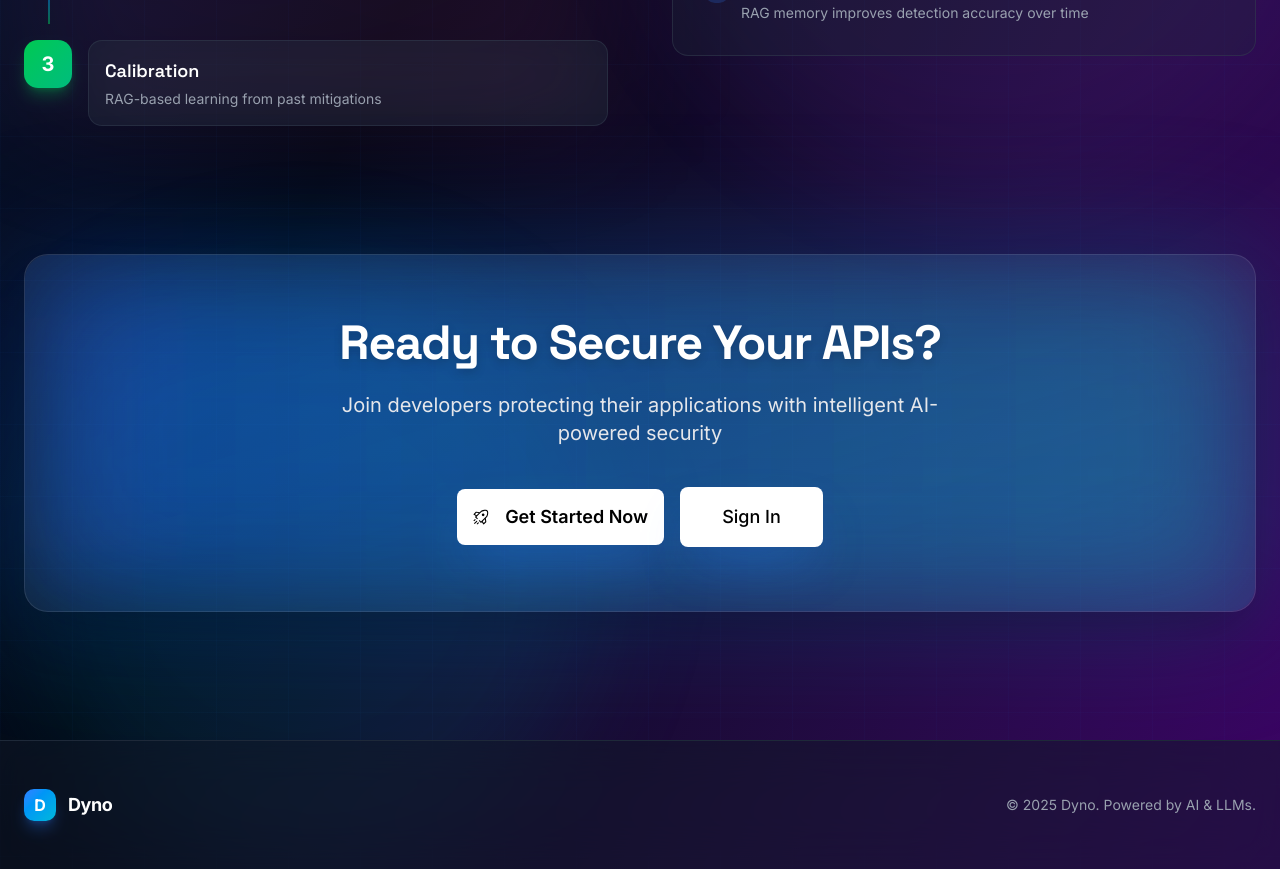
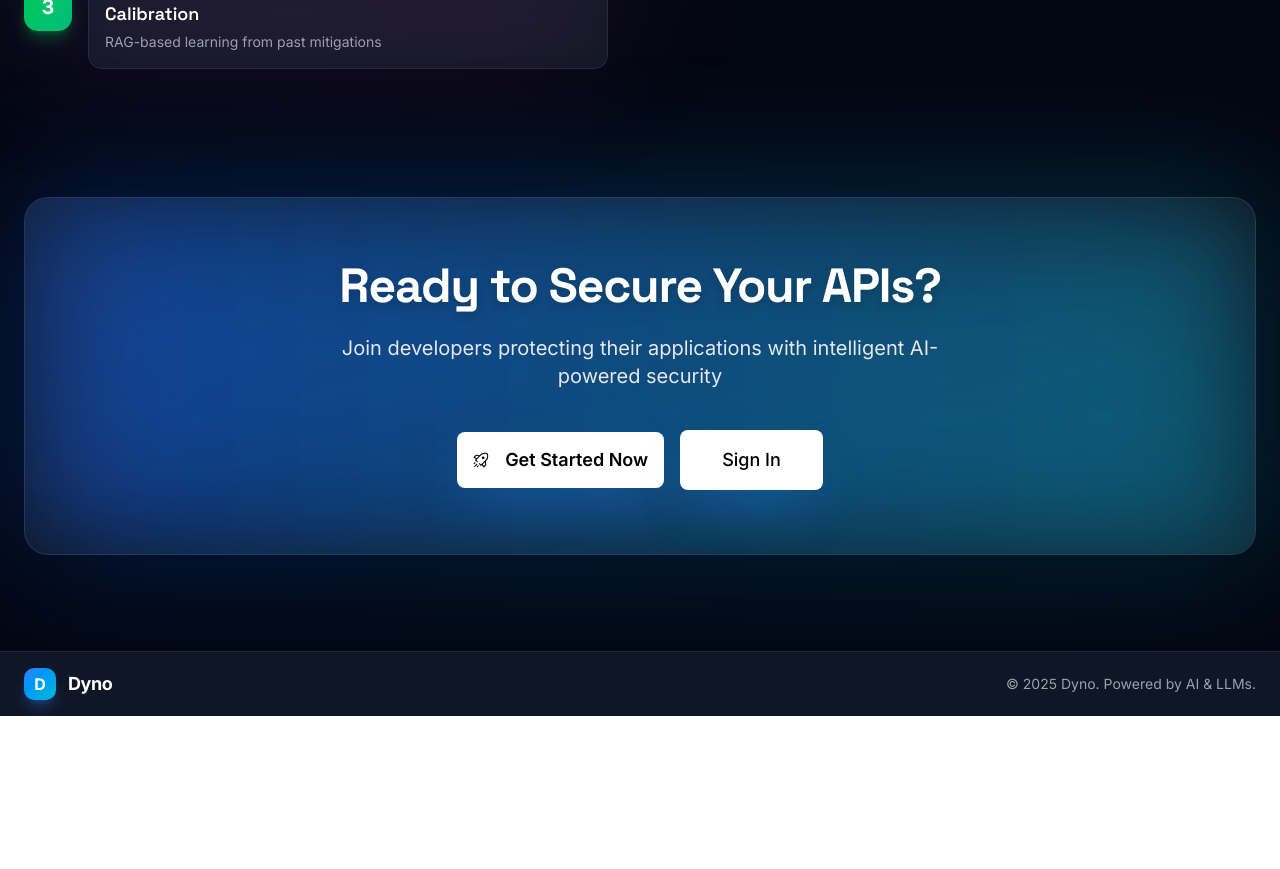
Before and after one commit to kevintsoii/cal-hacks-2025, a React (Vite) app in the folder frontend/: page / in a window 1280 px wide. Shown: the part 1880-2749 px from the top of the page. After the commit the page ends 2596 px from the top, so only its background shows below. Built offline with nearby package versions, Linux system fonts and the light colour scheme.

Commit message:
ui changes

```diff
--- a/frontend/src/App.tsx
+++ b/frontend/src/App.tsx
@@ -6,10 +6,12 @@ import Login from './pages/Login'
 import UserSearch from './pages/UserSearch'
 import { WebSocketProvider } from './hooks/useWebSocket'
 import { ActivityDataProvider } from './hooks/useActivityData'
+import ScrollToTop from './components/ScrollToTop'
 
 function App() {
   return (
     <Router>
+      <ScrollToTop />
       <Routes>
         <Route path="/" element={<Home />} />
         <Route path="/dashboard" element={
--- /dev/null
+++ b/frontend/src/components/ScrollToTop.tsx
@@ -0,0 +1,12 @@
+import { useEffect } from 'react';
+import { useLocation } from 'react-router-dom';
+
+export default function ScrollToTop() {
+  const { pathname } = useLocation();
+
+  useEffect(() => {
+    window.scrollTo(0, 0);
+  }, [pathname]);
+
+  return null;
+}
--- a/frontend/src/index.css
+++ b/frontend/src/index.css
@@ -1,4 +1,12 @@
 @import "tailwindcss";
+
+/* Remove white space */
+html, body {
+  margin: 0;
+  padding: 0;
+  width: 100%;
+  overflow-x: hidden;
+}
 
 /* Custom Fonts */
 body {
--- a/frontend/src/pages/Home.tsx
+++ b/frontend/src/pages/Home.tsx
@@ -130,10 +130,10 @@ app.add_middleware(Dyno)`
   ]
 
   return (
-    <div className="min-h-screen bg-gray-950 relative overflow-hidden">
+    <div className="min-h-screen bg-gray-950 relative">
 
       {/* Complex Animated Background */}
-      <div className="absolute inset-0 overflow-hidden pointer-events-none">
+      <div className="fixed inset-0 overflow-hidden pointer-events-none">
         {/* Gradient meshes */}
         <div className="absolute inset-0 bg-gradient-to-br from-blue-950 via-gray-950 to-purple-950"></div>
 
@@ -148,7 +148,7 @@ app.add_middleware(Dyno)`
       </div>
 
       {/* Navigation - Dark Glass Effect */}
-      <nav className="bg-gray-900/50 backdrop-blur-xl border-b border-gray-700/50 shadow-lg sticky top-0 z-50">
+      <nav className="bg-gray-900/95 backdrop-blur-xl border-b border-gray-700/50 shadow-lg fixed top-0 left-0 right-0 z-50 w-full">
         <div className="max-w-7xl mx-auto px-6 py-4">
           <div className="flex items-center justify-between">
             <div className="flex items-center space-x-3">
@@ -173,7 +173,7 @@ app.add_middleware(Dyno)`
       </nav>
 
       {/* Hero Section - Side by Side */}
-      <section className="max-w-7xl mx-auto px-4 lg:px-2 pt-20 pb-16 relative">
+      <section className="max-w-7xl mx-auto px-4 lg:px-2 pt-24 pb-16 relative">
         <div className="grid lg:grid-cols-2 gap-36 items-center">
           {/* Left: Text Content */}
           <div className="space-y-8 fade-in-scroll">
@@ -439,7 +439,7 @@ app.add_middleware(Dyno)`
       </section>
 
       {/* CTA Section */}
-      <section className="max-w-7xl mx-auto px-6 py-16 relative">
+      <section className="max-w-7xl mx-auto px-6 py-16 pb-8 relative">
         <div className="relative fade-in-scroll">
           {/* Glowing background */}
           <div className="absolute inset-0 bg-gradient-to-r from-blue-600/30 to-cyan-600/30 rounded-3xl blur-3xl"></div>
@@ -480,8 +480,8 @@ app.add_middleware(Dyno)`
       </section>
 
       {/* Footer - Dark Glass Effect */}
-      <footer className="border-t border-gray-800 bg-gray-900/50 backdrop-blur-xl mt-16">
-        <div className="max-w-7xl mx-auto px-6 py-12">
+      <footer className="border-t border-gray-800 bg-gray-900/95 backdrop-blur-xl relative mt-16 z-40">
+        <div className="max-w-7xl mx-auto px-6 py-4">
           <div className="flex items-center justify-between">
             <div className="flex items-center space-x-3">
               <div className="w-8 h-8 bg-gradient-to-br from-blue-500 to-cyan-500 rounded-lg flex items-center justify-center shadow-lg shadow-blue-500/30">
```
